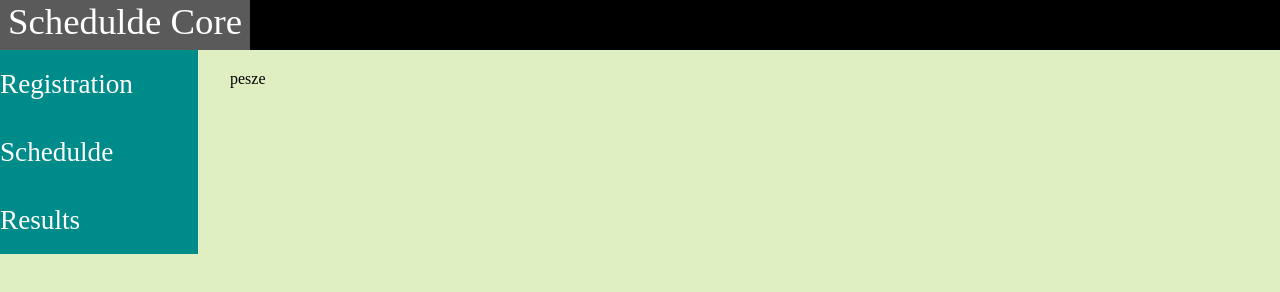
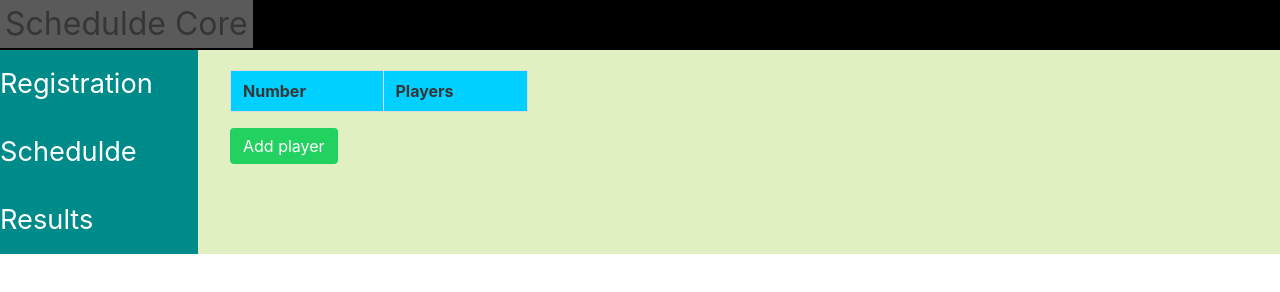
Before and after one commit to Karlak2/Schedulde, a plain HTML site: page index.html in a window 1280 px wide. Drawn offline with nearby package versions, Linux system fonts and the light colour scheme.

Commit message:
registration comlete

```diff
--- a/index.html
+++ b/index.html
@@ -3,7 +3,9 @@
     <head>
         <title>Schedulde of play</title>
         <meta name="viewport" content="width=device-width, initial-scale=1">
+        <link rel="stylesheet" href="https://cdnjs.cloudflare.com/ajax/libs/bulma/0.7.2/css/bulma.min.css">
         <link rel="stylesheet" href="styles/base.css">
+        <script src="scripts/reg.js" defer></script>
     </head>
     <body>
         <div class="header">
@@ -12,14 +14,20 @@
         <div class="container">
             <div class="menu">
                 <ul>
-                    <li><a href="#">Registration</a></li>
+                    <li><a onclick="reg()">Registration</a></li>
                     <li><a href="#">Schedulde</a></li>
                     <li><a href="#">Results</a></li>
                 </ul>
             </div>
             <div class="content">
                 <div class="registration">
-                    pesze
+                    <table class="table is-hoverable is-bordered">
+                        <tr>
+                            <th>Number</th>
+                            <th>Players</th>
+                        </tr>
+                    </table>
+                    <a class="button is-success" onclick="add()">Add player</a>
                 </div>
                 <div class="schedulde">
 
--- /dev/null
+++ b/scripts/reg.js
@@ -0,0 +1,13 @@
+function add(){
+    var table=document.getElementsByClassName("table")[0];
+    var row=table.insertRow(-1);
+    var cell1=row.insertCell(0);
+    var cell2=row.insertCell(1);
+    cell1.innerHTML=row.rowIndex;
+    var input=document.createElement("input");
+    input.setAttribute("type","text");
+    input.setAttribute("value","Team"+row.rowIndex);
+    input.setAttribute("class","input");
+    input.setAttribute("id","team"+row.rowIndex);
+    cell2.appendChild(input);
+}
--- a/styles/base.css
+++ b/styles/base.css
@@ -12,21 +12,21 @@ body {
     width:100%;
     height:50px;
     background-color: black;
-    font-size: 2.3rem;
+    font-size: 2rem;
 }
 
 .index-icon {
     text-decoration: none;
     background-color: #5a5a5a;
-    padding:8px;
+    padding:5px;
     color:white;
 }
 
 .container{
     width:100%;
-    margin:0 auto;
+    height: 100%;
+    margin:0;
     padding:0;
-    height: 100%;
 }
 
 .container::after{
@@ -60,3 +60,20 @@ body {
     padding:20px;
     height:100%;
 }
+
+.content table{
+    margin:0;
+    width:33%;
+}
+
+.registration{
+    text-align: left;
+}
+
+.table{
+    background-color: #00d0ff;
+}
+
+.table.is-hoverable tbody tr:not(.is-selected):hover{
+    background-color: greenyellow;
+}
```
